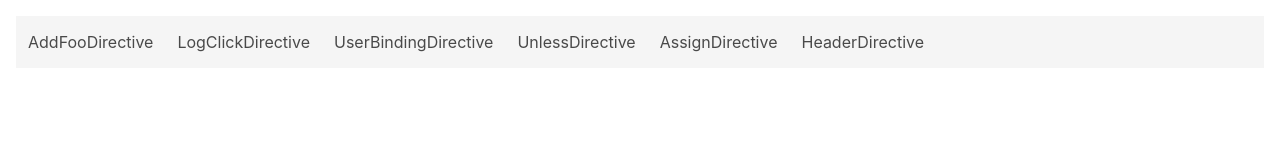
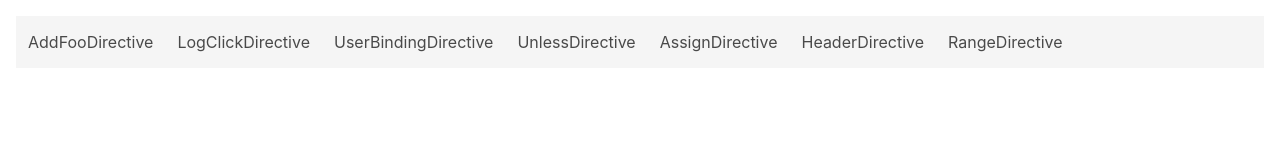
Before and after one commit to similicious/structural-directives-talk, an Angular app: page / in a window 1280 px wide. Shown: the top 160 px of the page. Built offline with nearby package versions, Linux system fonts and the light colour scheme.

Commit message:
Add RangeDirective demo link

```diff
--- a/src/app/app.component.html
+++ b/src/app/app.component.html
@@ -24,6 +24,12 @@
       [routerLink]="['/', 'structural-directives', 'header']"
       >HeaderDirective</a
     >
+    <a
+      class="navbar-item"
+      href="https://netbasal.com/the-power-of-structural-directives-in-angular-bfe4d8c44fb1"
+      target="_blank"
+      >RangeDirective</a
+    >
   </div>
 </nav>
 <router-outlet></router-outlet>
```
